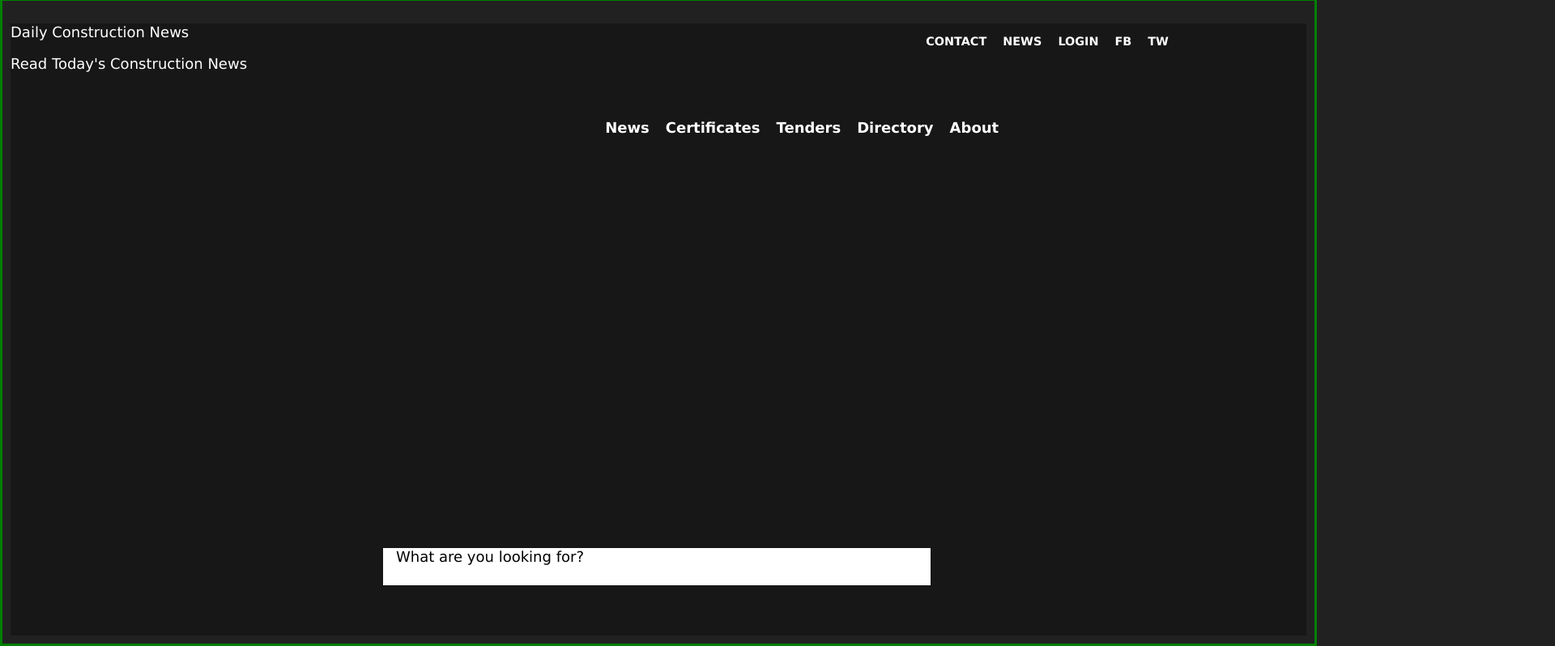
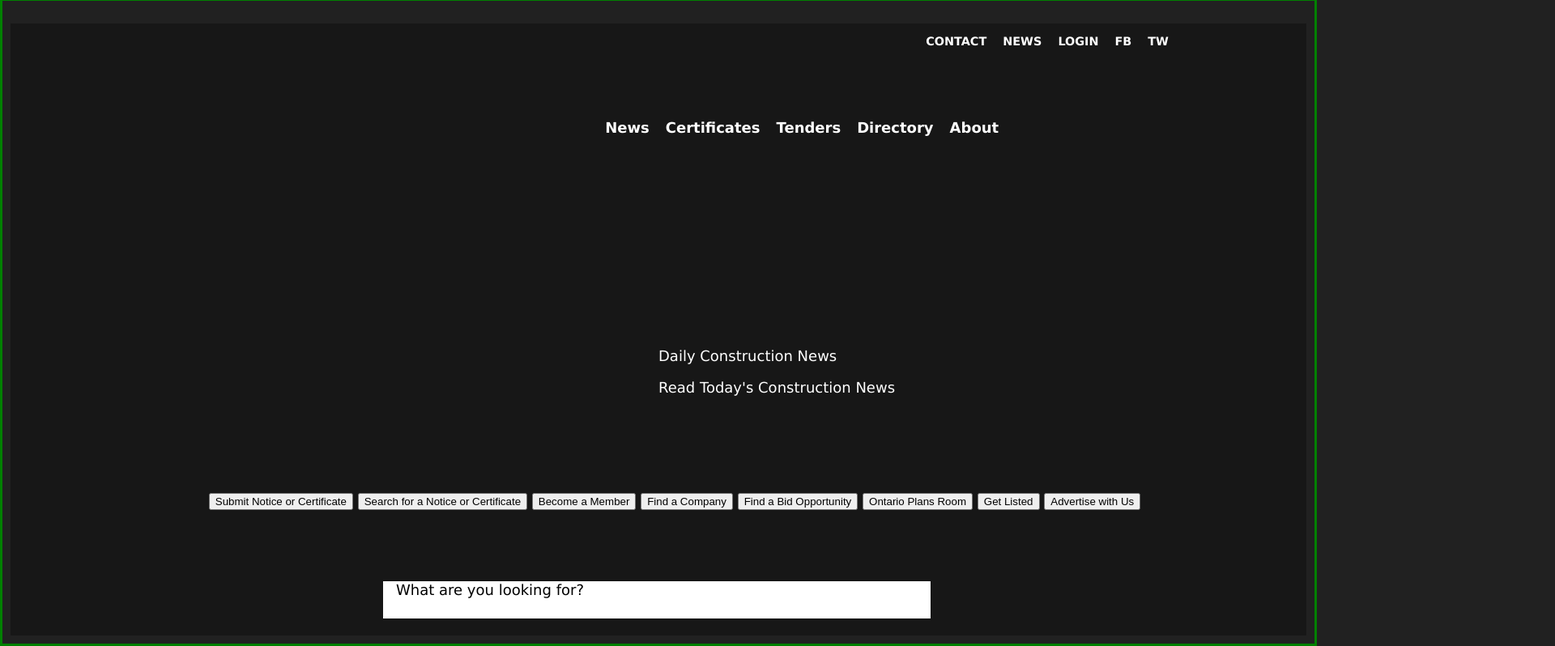
Before and after one commit to csharpforevermore/CR.e, a plain HTML site: page 1.2/index.html in a window 1280 px wide. Shown: the part 2-800 px from the top of the page at 81% size, 1920 px wide, since content can reach past the window. Drawn offline with Linux system fonts and the light colour scheme.

Commit message:
added nav-menu

```diff
--- a/1.2/index.html
+++ b/1.2/index.html
@@ -1,9 +1,11 @@
 <!DOCTYPE html PUBLIC "-//W3C//DTD HTML 4.01//EN" "http://www.w3.org/TR/html4/strict.dtd">
-<html>
+<html lang="en">
+
 <head>
     <title>Template</title>
     <link rel="stylesheet" type="text/css" href="mystyle.css">
 </head>
+
 <body>
     <div id="page_wrapper">
         <div id="page">
@@ -26,11 +28,25 @@
                         <li>About</li>
                     </ul>
                 </div>
+                <div id="mid">
                     <div id="mid_header">
                         <p>Daily Construction News</p>
                     </div>
                     <div id="mid_subheader">
                         <p>Read Today's Construction News</p>
+                    </div>
+                </div>
+                <div class="nav-wrapper">
+                        <ul class="nav">
+                                <li><button>Submit Notice or Certificate</button></li>
+                                <li><button>Search for a Notice or Certificate</button></li>
+                                <li><button>Become a Member</button></li>
+                                <li><button>Find a Company</button></li>
+                                <li><button>Find a Bid Opportunity</button></li>
+                                <li><button>Ontario Plans Room</button></li>
+                                <li><button>Get Listed</button></li>
+                                <li><button>Advertise with Us</button></li>
+                            </ul>
                 </div>
                 <div id="search_bar">
                     <p>What are you looking for?</p>
@@ -39,4 +55,5 @@
         </div>
     </div>
 </body>
+
 </html>
--- a/1.2/mystyle.css
+++ b/1.2/mystyle.css
@@ -77,10 +77,25 @@ ul.menu li {
     top: 100px;
 }
 
+
+#mid{
+    position: relative;
+    left: 50%;
+    top: 400px;
+}
+
+
 #mid_header{
-
 }
 
 #mid_subheader{
+    top:450px;
+}
 
+.nav-wrapper{
+    position: relative;
+    top: 500px;
 }
+
+ul.nav { text-align: center;  }
+ul.nav li { display: inline-block; }
```
Lines whose indentation alone changed are shown as unchanged.
